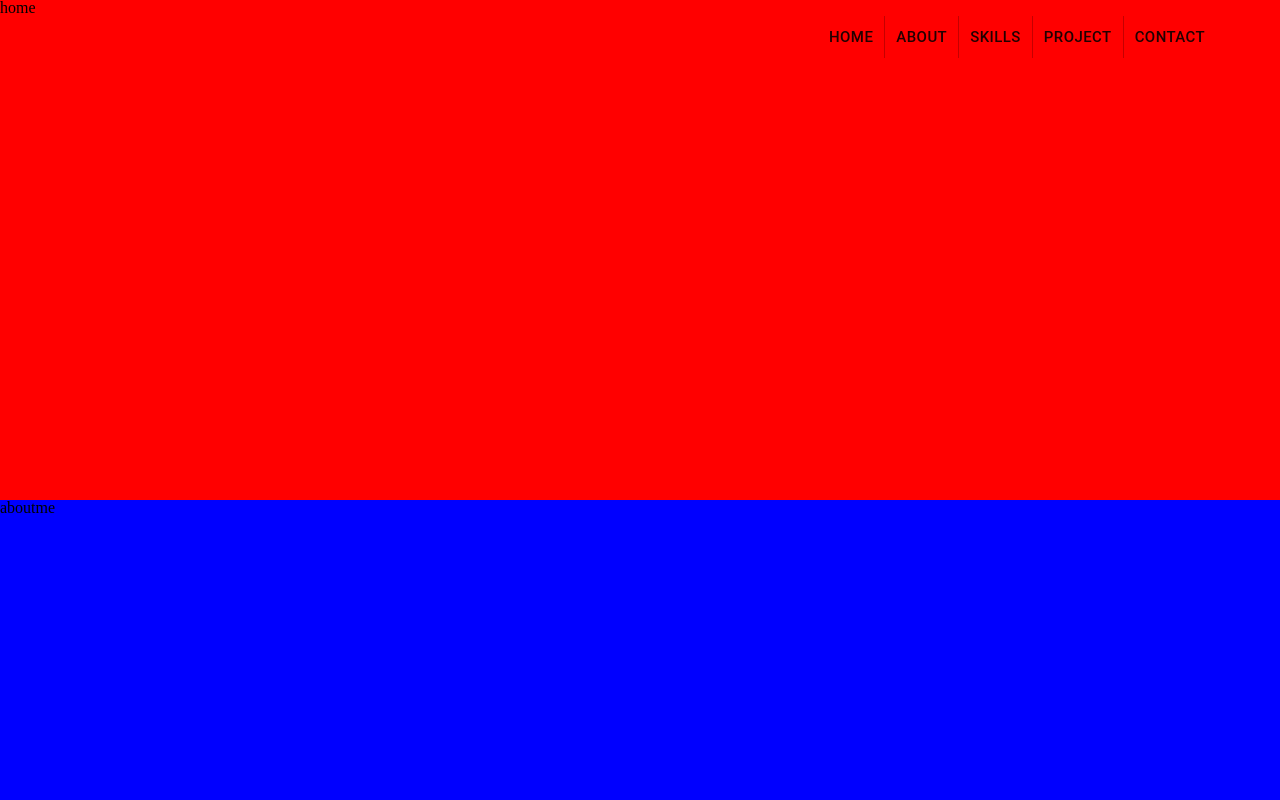
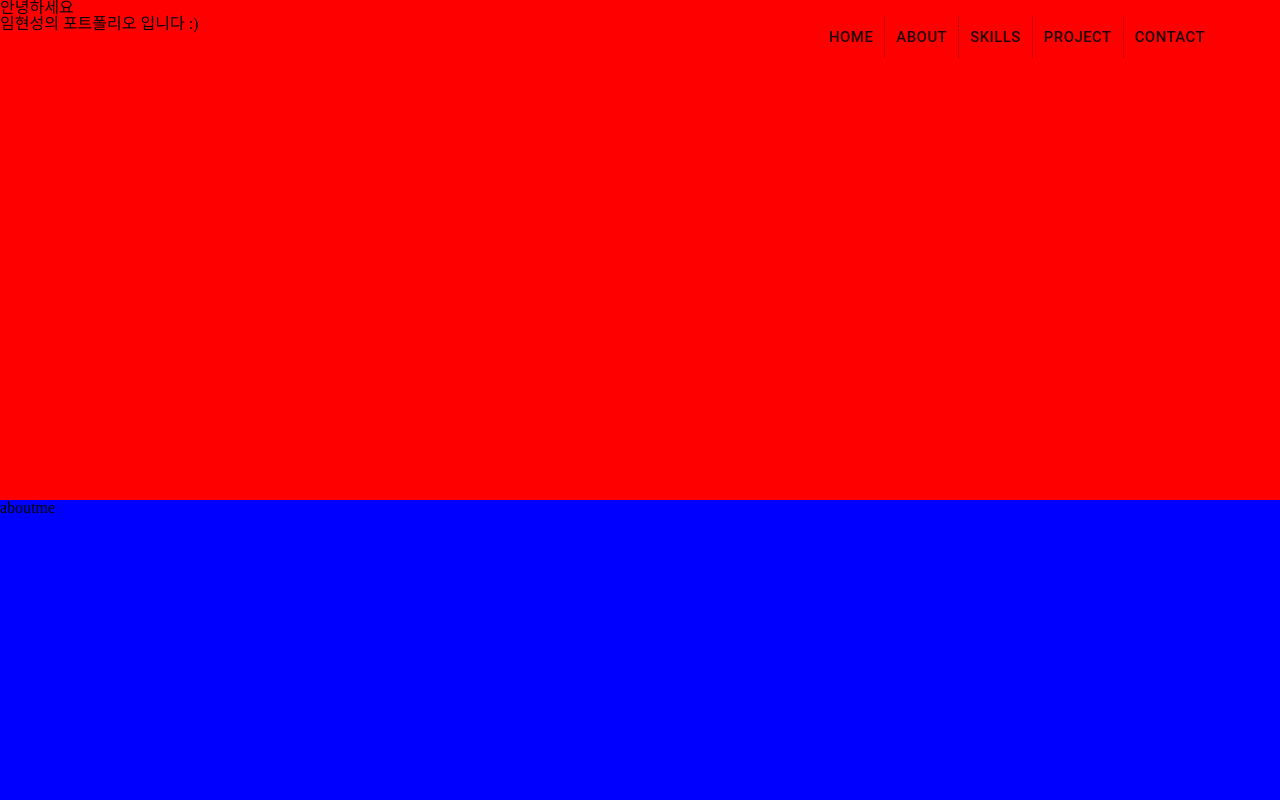
Before and after one commit to hsl0505/hsl0505.github.io, a React app: page / in a window 1280 px wide. Shown: the top 800 px of the page. Built offline with nearby package versions, Linux system fonts and the light colour scheme.

Commit message:
Add text at home

```diff
--- a/src/components/Home.js
+++ b/src/components/Home.js
@@ -1,7 +1,14 @@
 import React from "react";
 
 function Home() {
-  return <div className="Home">home</div>;
+  return (
+    <div className="Home">
+      <div className="Home_text">
+        <div className="Home_t1">안녕하세요</div>
+        <div className="Home_t2">임현성의 포트폴리오 입니다 :)</div>
+      </div>
+    </div>
+  );
 }
 
 export default Home;
```
